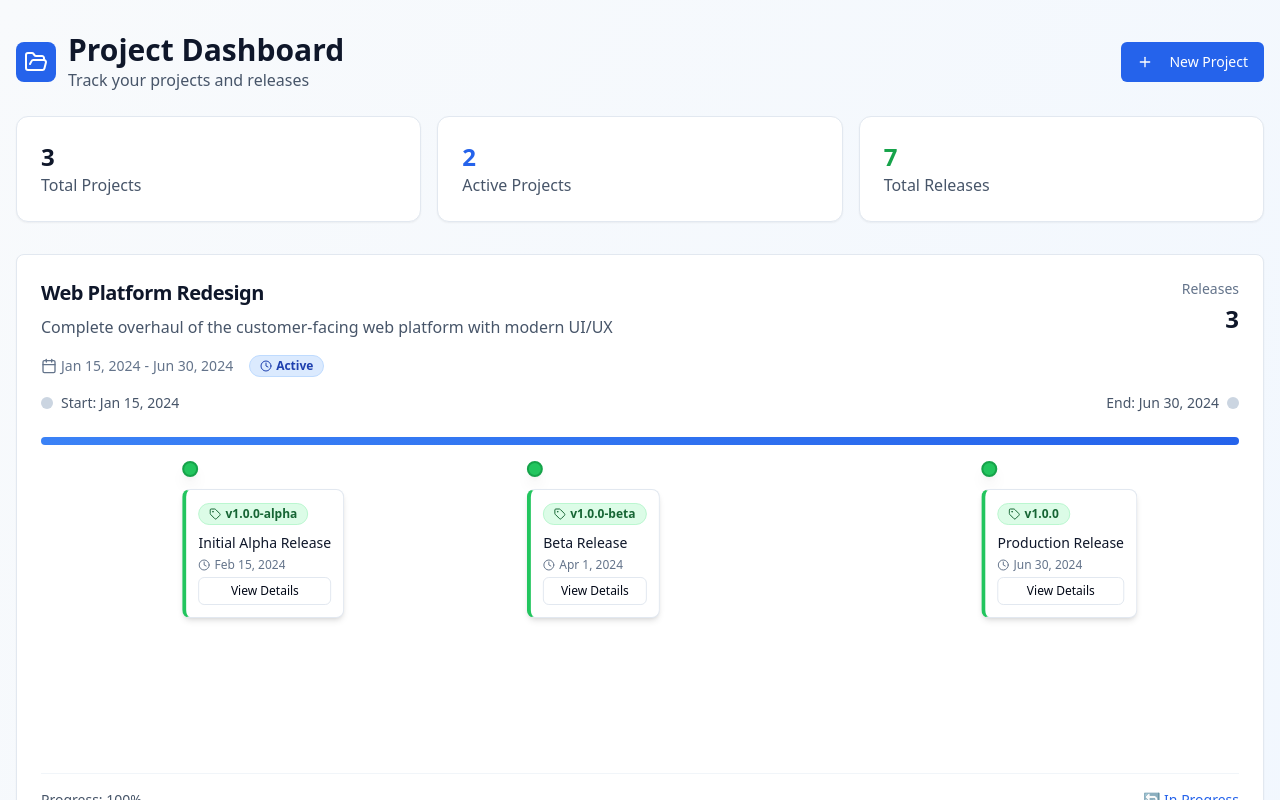
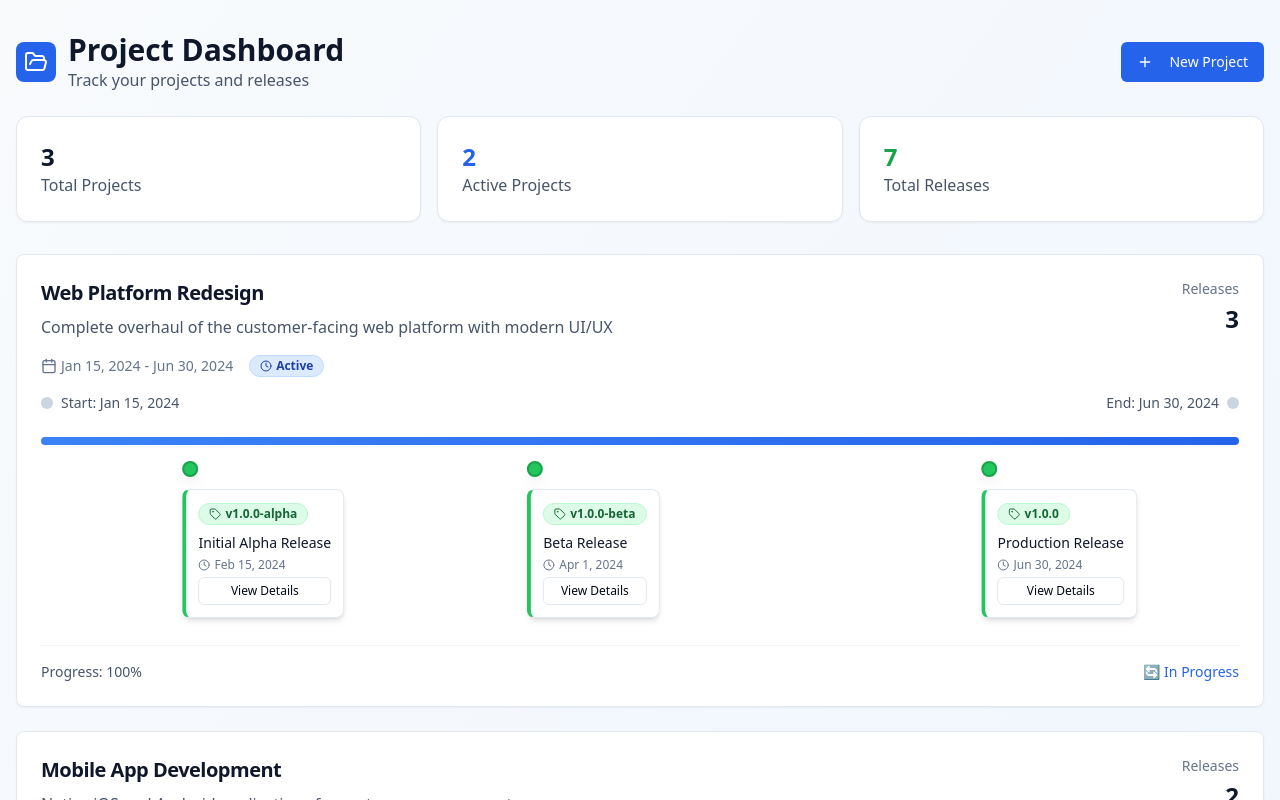
Before and after one commit to AllenY687/version-release-scribe, a React (Vite) app: page / in a window 1280 px wide. Shown: the top 800 px of the page. Built offline with nearby package versions, Linux system fonts and the light colour scheme.

Commit message:
Remove timeline bottom padding
Reduce whitespace at the bottom of the timeline view.

```diff
--- a/src/components/Timeline.tsx
+++ b/src/components/Timeline.tsx
@@ -61,7 +61,7 @@ export const Timeline = ({ project, onReleaseClick }: TimelineProps) => {
         </div>
 
         {/* Release Markers & Boxes */}
-        <div className="relative mt-4 pb-72"> {/* Add padding to contain all boxes */}
+        <div className="relative mt-4 pb-40"> {/* Reduced padding from pb-72 to pb-40 */}
           {project.releases.map((release) => {
             const position = getRelativePosition(release.date);
             const isPast = isReleaseInPast(release.date);
```
